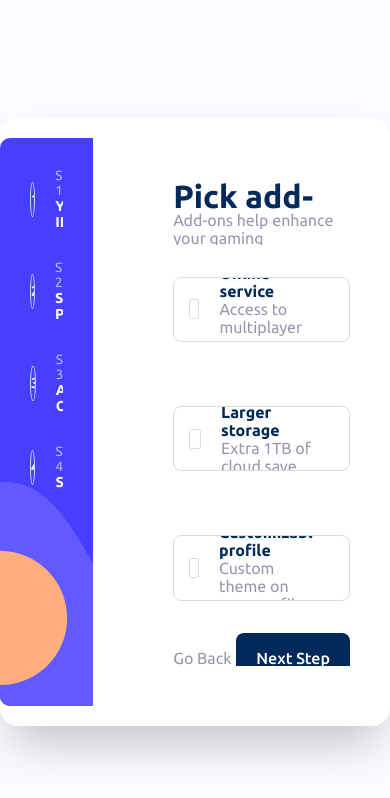
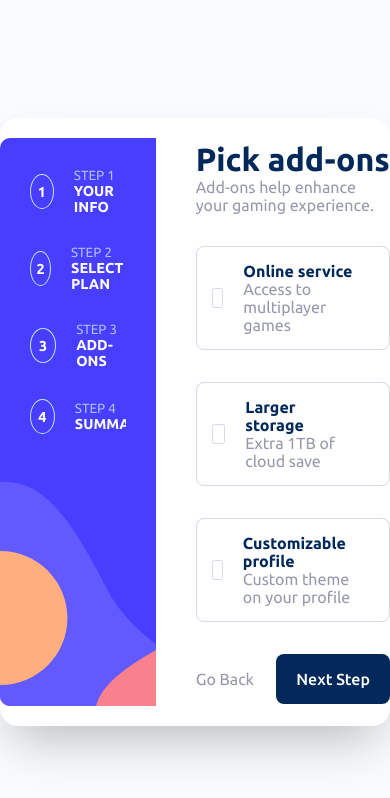
Before and after one commit to CipiVlad/multi_step_form, a React (Vite) app: page /add-ons in a window 390 px wide. Shown: the top 798 px of the page. Built offline with nearby package versions, Linux system fonts and the light colour scheme.

Commit message:
@media queries styles in progress

```diff
--- a/src/components/SideBar.scss
+++ b/src/components/SideBar.scss
@@ -1,13 +1,7 @@
 @import '../sass/_variable.scss';
 
-.main_container {
-    display: flex;
-    justify-content: center;
-    align-items: center;
-    width: 100%;
-    height: 100%;
-    gap: 40px;
 
+// leftside main_container
 .sidebar_image {
     background-image: url('../assets/images/bg-sidebar-desktop.svg');
     background-repeat: no-repeat;
@@ -64,31 +58,11 @@
     }
 }
 
-    @media (min-width: 1441px) and (max-width: 1920px) {
-        .stepcard_container {
-            width: 600px;
-            height: 568px;
-            border-radius: 9px;
-            // padding: 3em;
-            overflow: hidden;
-            display: grid;
-            padding: 2.5em;
-        }
 
-    }
 
-    @media screen and (max-width: 1440px) {
-        .stepcard_container {
-            // background-color: red;
-            width: 600px;
-            height: 568px;
-            border-radius: 9px;
-            // padding: 3em;
-            overflow: hidden;
-            display: grid;
-            padding: 2.5em;
-        }
-    }
+/*
+right side main_container
+*/
 
 .stepcard_container {
     .title {
@@ -139,4 +113,135 @@
 
     }
 }
+
+
+// media queries
+
+
+
+// 1366px
+@media (max-width:$layoutLenovo) {
+
+    //left side
+    //SideBar
+    .sidebar_image {
+        background-image: url('../assets/images/bg-sidebar-desktop.svg');
+        background-repeat: no-repeat;
+        width: 274px;
+        height: 568px;
+
+        //center vertically
+        .step_container {
+            display: grid;
+            gap: 30px;
+            padding: 30px;
+
+            .step_card {
+                display: flex;
+                align-items: center;
+                gap: 20px;
+                width: 100%;
+                height: 100%;
+
+                .step_number {
+                    border: 1px solid $primaryLightBlue;
+                    border-radius: 50%;
+                    width: 35px;
+                    height: 35px;
+                    display: flex;
+                    justify-content: center;
+                    align-items: center;
+
+                    span {
+                        color: $neutralAlabaster;
+                        font-weight: 700;
+                        font-size: 0.9rem;
                     }
+
+                    &:hover {
+                        background-color: $primaryLightBlue;
+                    }
+
+                    &:hover span {
+                        color: $primaryMarineBlue;
+                    }
+                }
+
+                .step_description {
+                    color: $neutralAlabaster;
+
+                    //only first paragraph
+                    p:nth-child(1) {
+                        font-size: smaller;
+                        font-weight: 300;
+
+                        color: $primaryPastelBlue
+                    }
+
+                    h3 {
+                        font-weight: 700;
+                        font-size: 0.9rem;
+                    }
+                }
+            }
+        }
+    }
+
+    /*
+right side  stepcard container
+*/
+
+    .stepcard_container {
+        .title {
+            color: $primaryMarineBlue;
+            font-weight: 700;
+        }
+
+        .subtitle {
+            color: $neutralCoolGray;
+            font-weight: 400;
+        }
+
+
+
+    }
+
+    nav {
+        display: flex;
+        justify-content: space-between;
+        align-items: baseline;
+
+        //first anchor tag
+        a:nth-child(1) {
+            text-decoration: none;
+            color: $neutralCoolGray;
+            font-weight: 400;
+
+            &:hover {
+                color: $primaryMarineBlue;
+                font-weight: 500;
+                //smooth transition
+                transition: 0.5s;
+            }
+        }
+
+        a:nth-child(2) {
+            text-decoration: none;
+            color: $neutralCoolGray;
+            font-weight: 500;
+            //smooth transition
+            transition: 0.5s;
+            background-color: $primaryMarineBlue;
+            color: $neutralWhite;
+            padding: 16px 20px;
+            border-radius: 8px;
+
+            &:hover {
+                background-color: $primaryPurplishBlue;
+            }
+        }
+
+    }
+
+
+}
--- a/src/components/SideBar.tsx
+++ b/src/components/SideBar.tsx
@@ -1,5 +1,4 @@
 import './SideBar.scss'
-import '../sass/@media.scss'
 import { steps } from '../data/steps.module'
 // import StepCardContainer from './page_cards/PersonalInfoCard'
 
--- a/src/index.scss
+++ b/src/index.scss
@@ -23,13 +23,24 @@ body {
         height: 100vh;
         background-color: $neutralAlabaster;
 
+        @media screen and (max-width: $layoutLenovo) {
             .frame_container {
                 background-color: $neutralWhite;
-            width: 950px;
+                width: 805px;
                 height: 608px;
                 border-radius: 18px;
                 box-shadow: 0 25px 50px -12px rgba(0, 0, 0, 0.25);
+
+                .main_container {
+                    display: flex;
+                    justify-content: center;
+                    align-items: center;
+                    height: 100%;
+                    gap: 40px;
+
+                }
             }
         }
 
     }
+}
--- a/src/sass/@media.scss
+++ /dev/null
@@ -1,93 +0,0 @@
-@import '../sass/variable.scss';
-
-
-// 1366px
-@media (max-width:$layoutLenovo) {
-
-    //SideBar
-    .main_container {
-        display: flex;
-        justify-content: center;
-        align-items: center;
-        width: 100%;
-        height: 100%;
-        gap: 40px;
-
-
-        .sidebar_image {
-            background-image: url('../assets/images/bg-sidebar-desktop.svg');
-            background-repeat: no-repeat;
-            width: 274px;
-            height: 568px;
-
-            //center vertically
-            .step_container {
-                display: grid;
-                gap: 30px;
-                padding: 30px;
-
-
-                .step_card {
-                    display: flex;
-                    align-items: center;
-                    gap: 20px;
-                    width: 100%;
-                    height: 100%;
-
-                    .step_number {
-                        border: 1px solid $primaryLightBlue;
-                        border-radius: 50%;
-                        width: 35px;
-                        height: 35px;
-                        display: flex;
-                        justify-content: center;
-                        align-items: center;
-
-                        span {
-                            color: $neutralAlabaster;
-                            font-weight: 700;
-                            font-size: 0.9rem;
-                        }
-
-                        &:hover {
-                            background-color: $primaryLightBlue;
-                        }
-
-                        &:hover span {
-                            color: $primaryMarineBlue;
-                        }
-                    }
-
-
-
-
-                    .step_description {
-                        color: $neutralAlabaster;
-
-                        //only first paragraph
-                        p:nth-child(1) {
-                            font-size: smaller;
-                            font-weight: 300;
-
-                            color: $primaryPastelBlue
-                        }
-
-                        h3 {
-                            font-weight: 700;
-                            font-size: 0.9rem;
-                        }
-
-                    }
-                }
-
-
-
-            }
-        }
-
-        // personal info
-    }
-
-
-
-}
```
Lines whose indentation alone changed are shown as unchanged.
